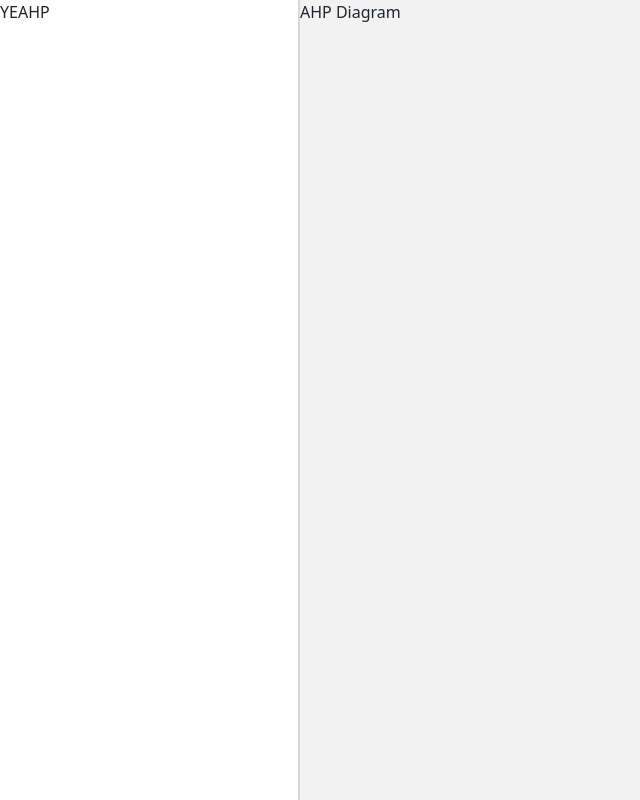
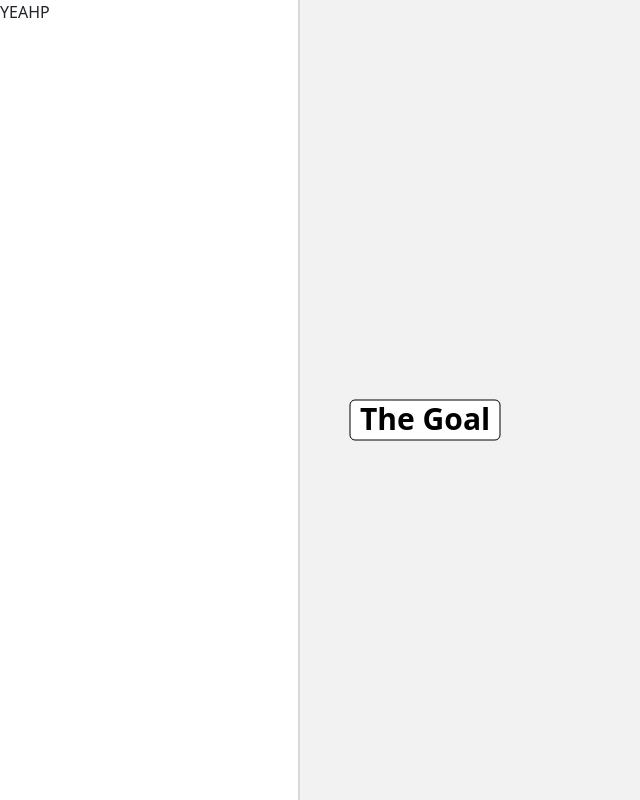
Before and after one commit to flaudanum/Yet-another-AHP, an Angular app in the folder yeahp-website/: page /edit-hierarchy in a window 1280 px wide. Shown: the whole page, without its empty margins (0-640 px from the left). Built offline with nearby package versions, Linux system fonts and the light colour scheme.

Commit message:
SVG design of hierarchy elements

```diff
--- a/yeahp-website/src/app/hierarchy-editor/hierarchy-diagram/hierarchy-diagram.component.html
+++ b/yeahp-website/src/app/hierarchy-editor/hierarchy-diagram/hierarchy-diagram.component.html
@@ -1 +1,20 @@
-<figure>AHP Diagram</figure>
+<svg width="100%" height="100%">
+  <g id="goal-box" transform="translate(50,400)">
+    <rect
+      style="fill: #ffffff; stroke: #000000; stroke-width: 1px"
+      width="150px"
+      height="40px"
+      x="0"
+      y="0"
+      rx="5px"
+      ry="5px"
+    />
+    <text
+      style="font-weight: bold; color: #000000; font-size: 30px"
+      x="10"
+      y="30"
+    >
+      The Goal
+    </text>
+  </g>
+</svg>
--- a/yeahp-website/src/app/hierarchy-editor/hierarchy-editor-layout/hierarchy-editor-layout.component.scss
+++ b/yeahp-website/src/app/hierarchy-editor/hierarchy-editor-layout/hierarchy-editor-layout.component.scss
@@ -2,3 +2,7 @@
   display: flex;
   flex-direction: row;
 }
+
+app-hierarchy-diagram {
+  width: 100%;
+}
```
